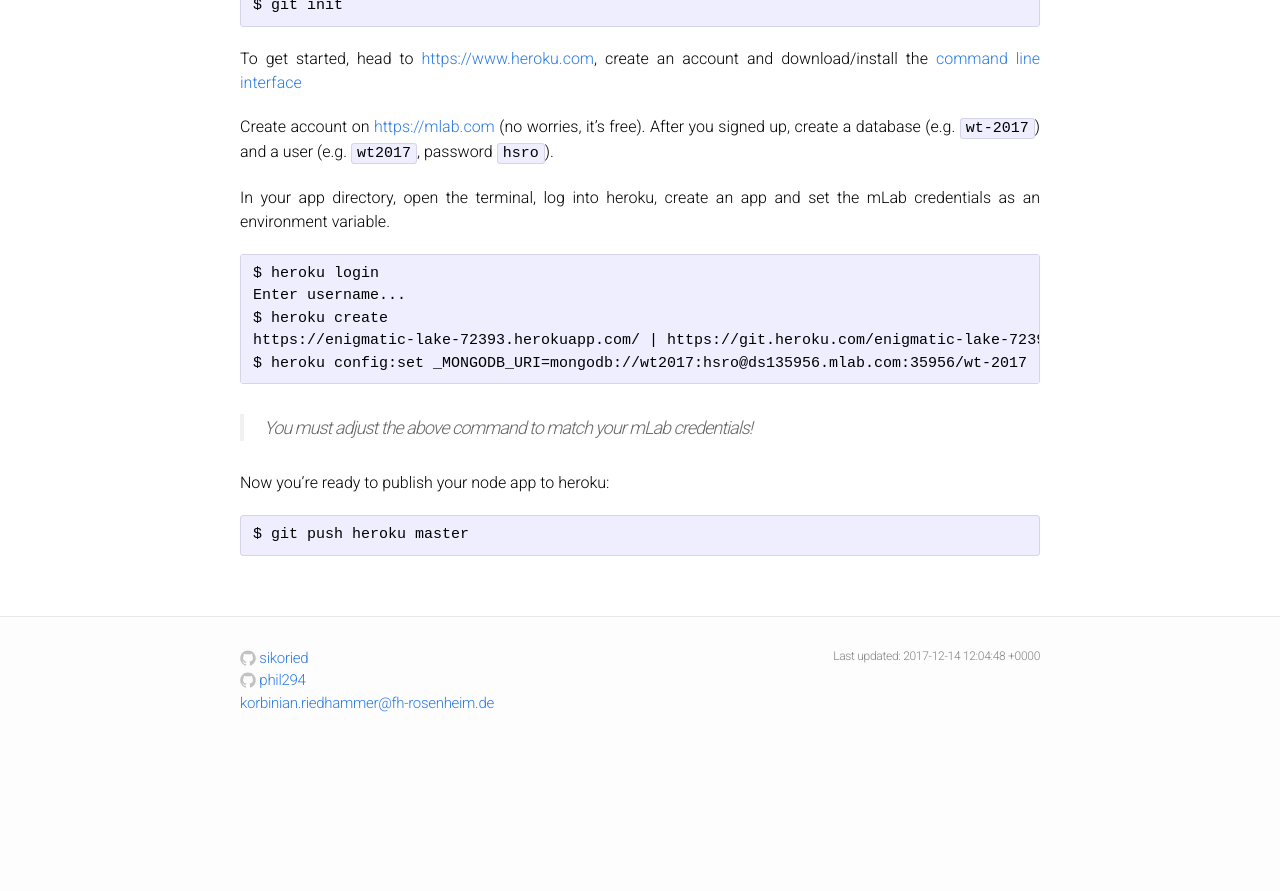
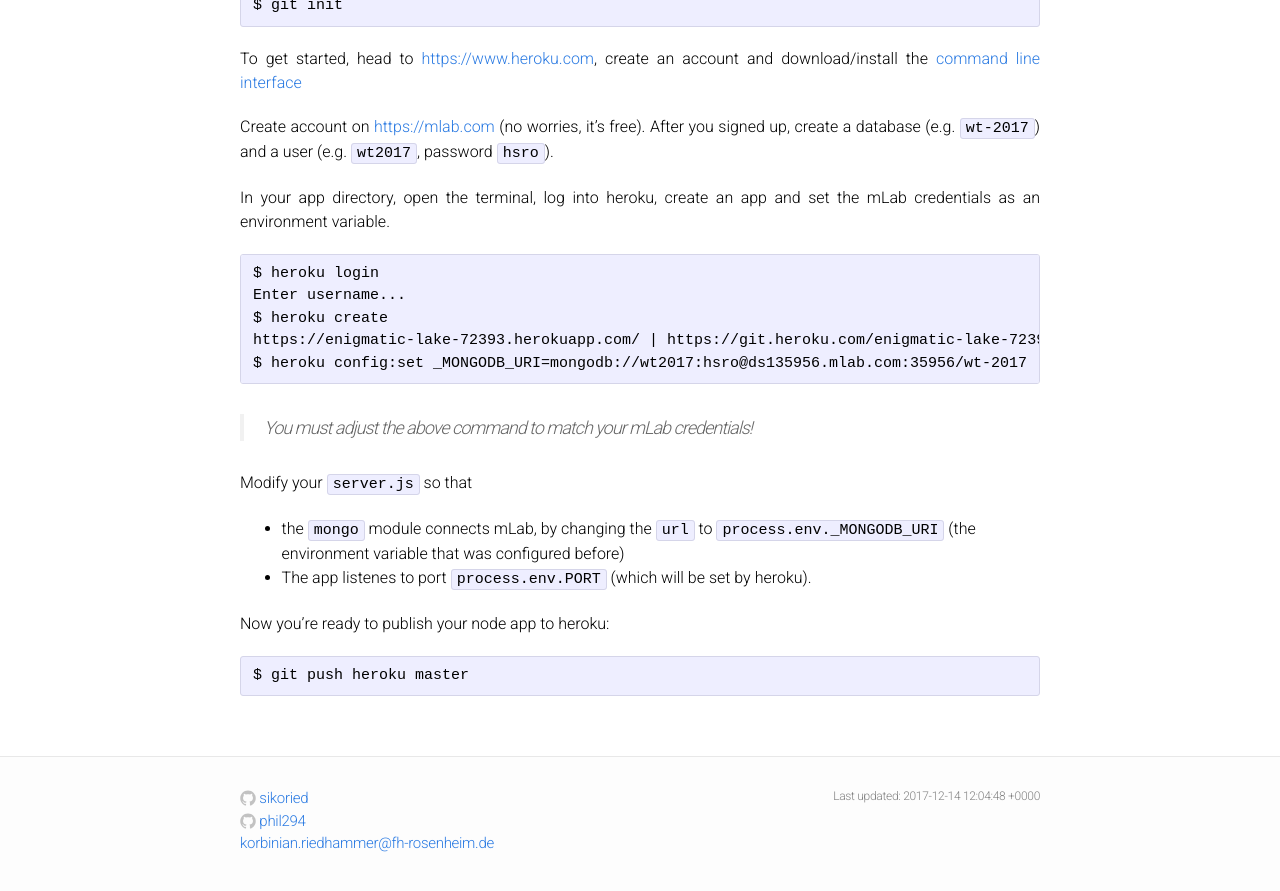
Before and after one commit to SimonGrad/hsro-inf-wt.github.io, a Jekyll site: the page built from 09a-deployment.md, in a window 1280 px wide and 900 px high, scrolled down 3747 px. Shown: the top 891 px of the window. Built offline with Jekyll 4.4.1, drawn with Linux system fonts in a browser that asks for light colours; our own code applies the rules of GitHub Pages for plain Markdown files; before the commit the page ends 4506 px from its top, so only the background shows below that.

Commit message:
Details fuer Heroku

```diff
--- a/09a-deployment.md
+++ b/09a-deployment.md
@@ -174,6 +174,9 @@
 
 > You must adjust the above command to match your mLab credentials!
 
+Modify your `server.js` so that
+- the `mongo` module connects mLab, by changing the `url` to `process.env._MONGODB_URI` (the environment variable that was configured before)
+- The app listenes to port `process.env.PORT` (which will be set by heroku).
 
 Now you're ready to publish your node app to heroku:
 
```
